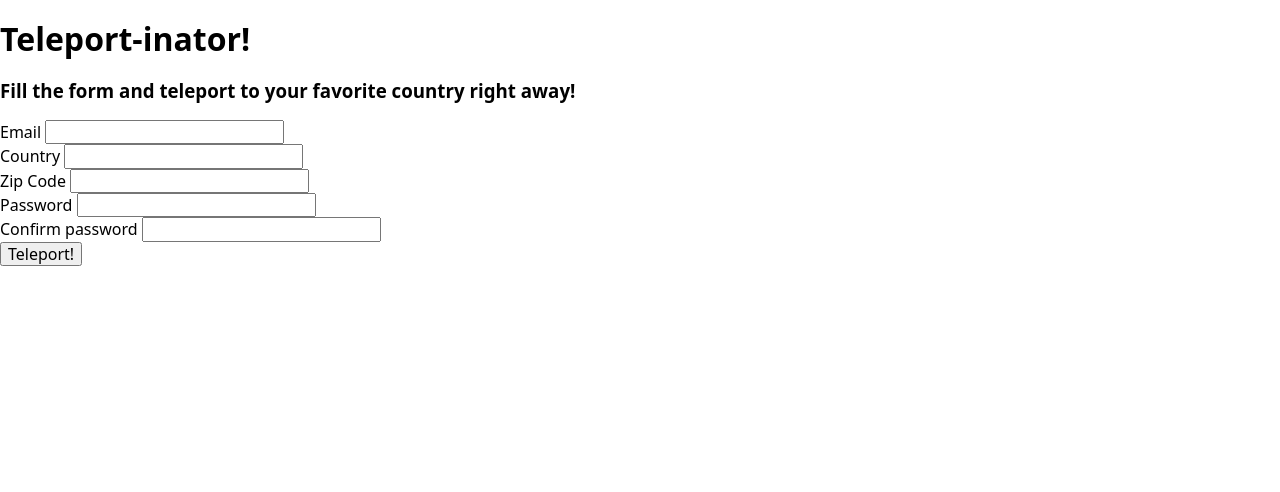
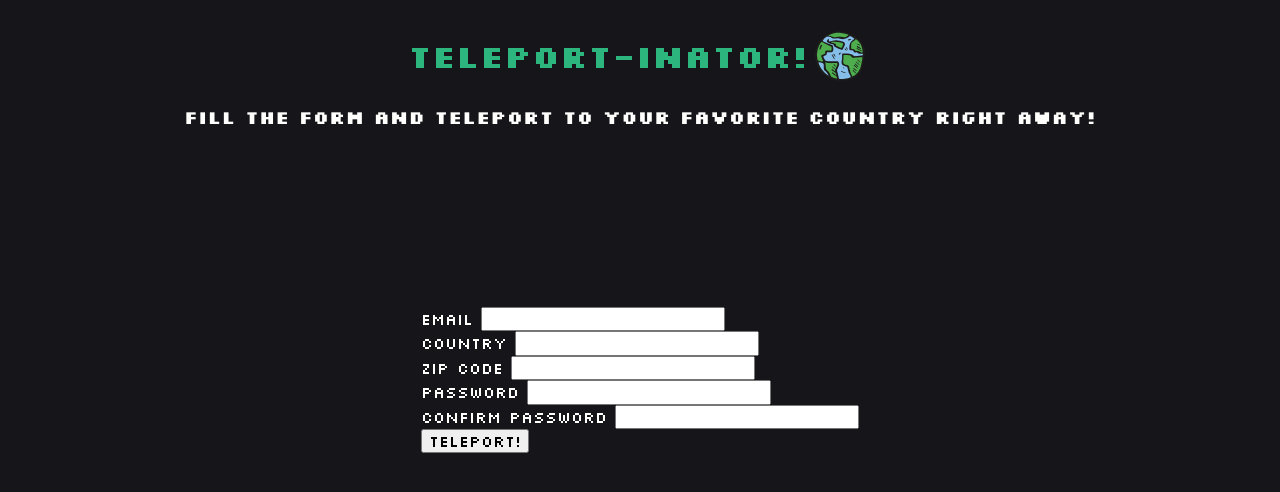
Before and after one commit to mell62/teleportinator-form, a website built with webpack: page src/index.html in a window 1280 px wide. Built offline with nearby package versions, Linux system fonts and the light colour scheme.

Commit message:
Style hero and webpage body

```diff
--- a/src/index.html
+++ b/src/index.html
@@ -4,10 +4,19 @@
     <meta charset="UTF-8" />
     <meta name="viewport" content="width=device-width, initial-scale=1.0" />
     <title>Teleportinator Form</title>
+    <link rel="preconnect" href="https://fonts.googleapis.com" />
+    <link rel="preconnect" href="https://fonts.gstatic.com" crossorigin />
+    <link
+      href="https://fonts.googleapis.com/css2?family=Silkscreen:wght@400;700&display=swap"
+      rel="stylesheet"
+    />
   </head>
   <body>
     <div class="hero-container">
-      <h1 class="hero">Teleport-inator!</h1>
+      <h1 class="hero">
+        Teleport-inator!
+        <img src="./images/hero-logo.svg" alt="hero-logo" class="hero-logo" />
+      </h1>
       <h3 class="hero-caption">
         Fill the form and teleport to your favorite country right away!
       </h3>
--- a/src/style.css
+++ b/src/style.css
@@ -0,0 +1,36 @@
+:root {
+  --background: #16161a;
+  --primary: #7f5af0;
+  --secondary: #2cb67d;
+  --white: #fffffe;
+}
+
+body {
+  height: 100vh;
+  display: flex;
+  flex-direction: column;
+  align-items: center;
+  gap: 5rem;
+  padding: 1.5rem;
+  color: var(--white);
+  background-color: var(--background);
+  font-family: "Silkscreen", sans-serif;
+}
+
+.hero-container {
+  display: flex;
+  flex-direction: column;
+  align-items: center;
+}
+
+.hero {
+  display: flex;
+  align-items: center;
+  color: var(--secondary);
+  margin: 0;
+}
+
+.hero-logo {
+  width: 4rem;
+  height: auto;
+}
```
Also changed, not shown: src/images/hero-logo.svg (added).
